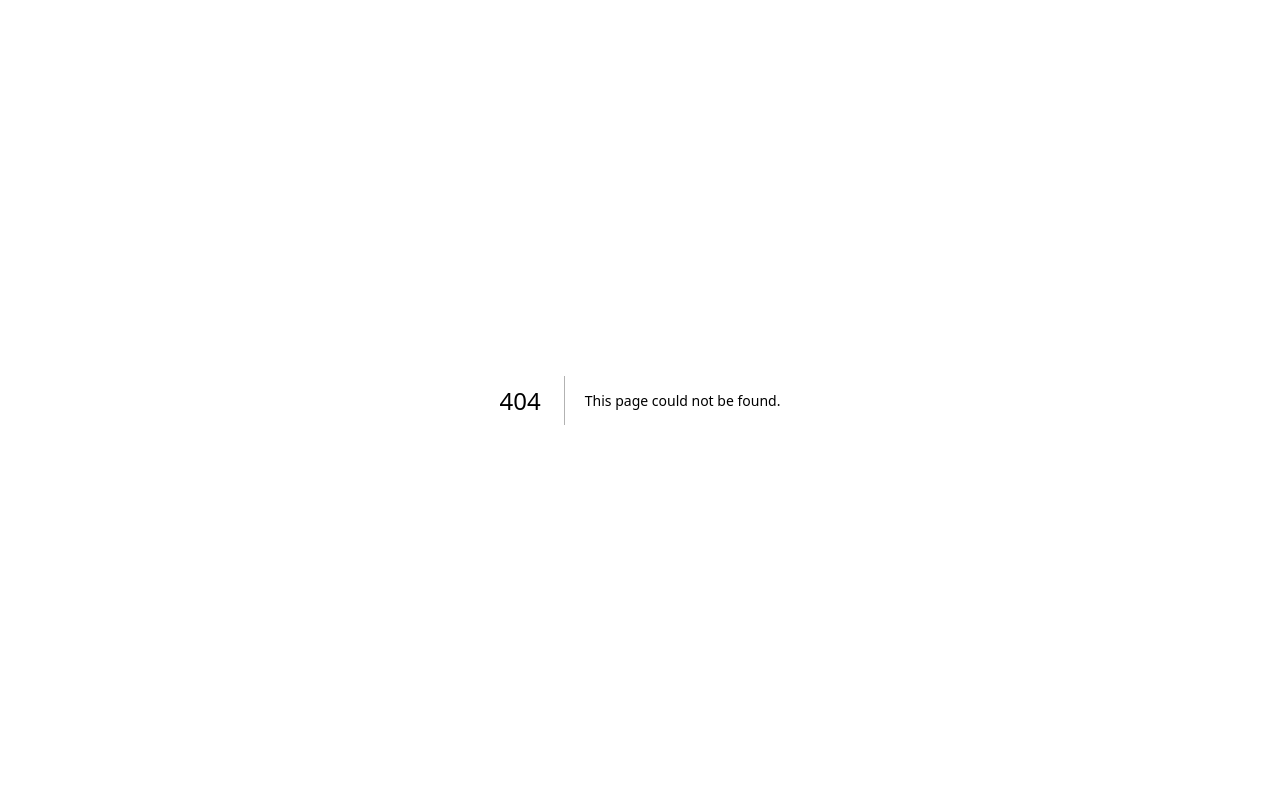
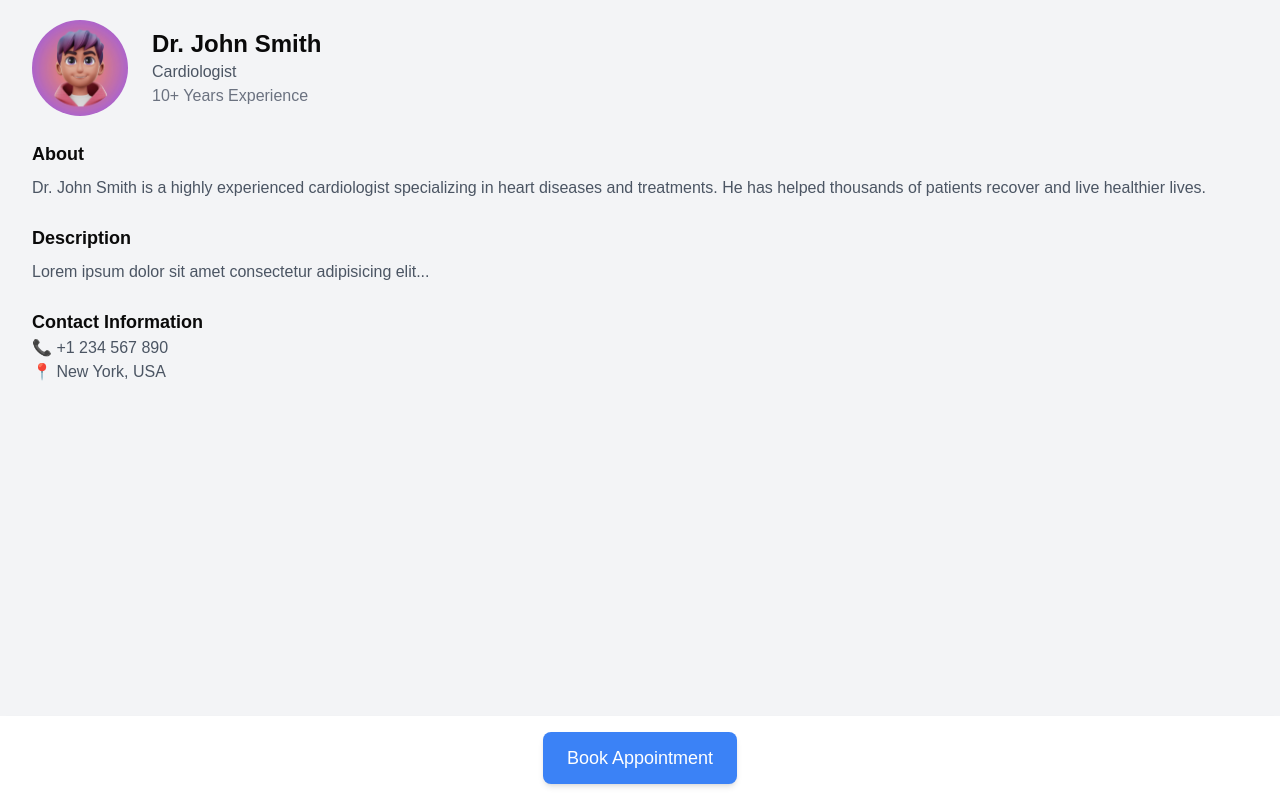
Before and after one commit to Pradyumn-Chaudhary/JEEVNI, a Next.js app: page /Profile in a window 1280 px wide. Before the commit this address had no page. Built offline with nearby package versions, Linux system fonts and the light colour scheme.

Commit message:
user-doctor Dashboard

```diff
--- /dev/null
+++ b/app/[username]/page.js
@@ -0,0 +1,54 @@
+import React from "react";
+
+const DoctorProfilePage = () => {
+  return (
+    <div className="bg-gray-100 flex flex-col min-h-screen">
+      <div className="w-[95%] m-auto my-5">
+        {/* Main Content Area */}
+        <div className="flex items-center space-x-6">
+          <img
+            src="/avatar.png"
+            alt="Dr. John Smith's Profile Picture"
+            className="w-24 h-24 rounded-full"
+          />
+          <div>
+            <h2 className="text-2xl font-semibold">Dr. John Smith</h2>
+            <p className="text-gray-600">Cardiologist</p>
+            <p className="text-gray-500">10+ Years Experience</p>
+          </div>
+        </div>
+
+        <div className="mt-6">
+          <h3 className="text-lg font-semibold">About</h3>
+          <p className="text-gray-600 mt-2">
+            Dr. John Smith is a highly experienced cardiologist specializing in
+            heart diseases and treatments. He has helped thousands of patients
+            recover and live healthier lives.
+          </p>
+        </div>
+
+        <div className="mt-6">
+          <h3 className="text-lg font-semibold">Description</h3>
+          <p className="text-gray-600 mt-2">
+            Lorem ipsum dolor sit amet consectetur adipisicing elit...
+          </p>
+        </div>
+
+        <div className="mt-6">
+          <h3 className="text-lg font-semibold">Contact Information</h3>
+          <p className="text-gray-600">📞 +1 234 567 890</p>
+          <p className="text-gray-600">📍 New York, USA</p>
+        </div>
+      </div>
+
+      {/* Fixed Footer with Appointment Button */}
+      <div className="fixed bottom-0 left-0 w-full bg-white shadow-md p-4 flex justify-center">
+        <button className="bg-blue-500 text-white px-6 py-3 rounded-lg text-lg shadow-md hover:bg-blue-600 transition">
+          Book Appointment
+        </button>
+      </div>
+    </div>
+  );
+};
+
+export default DoctorProfilePage;
```
